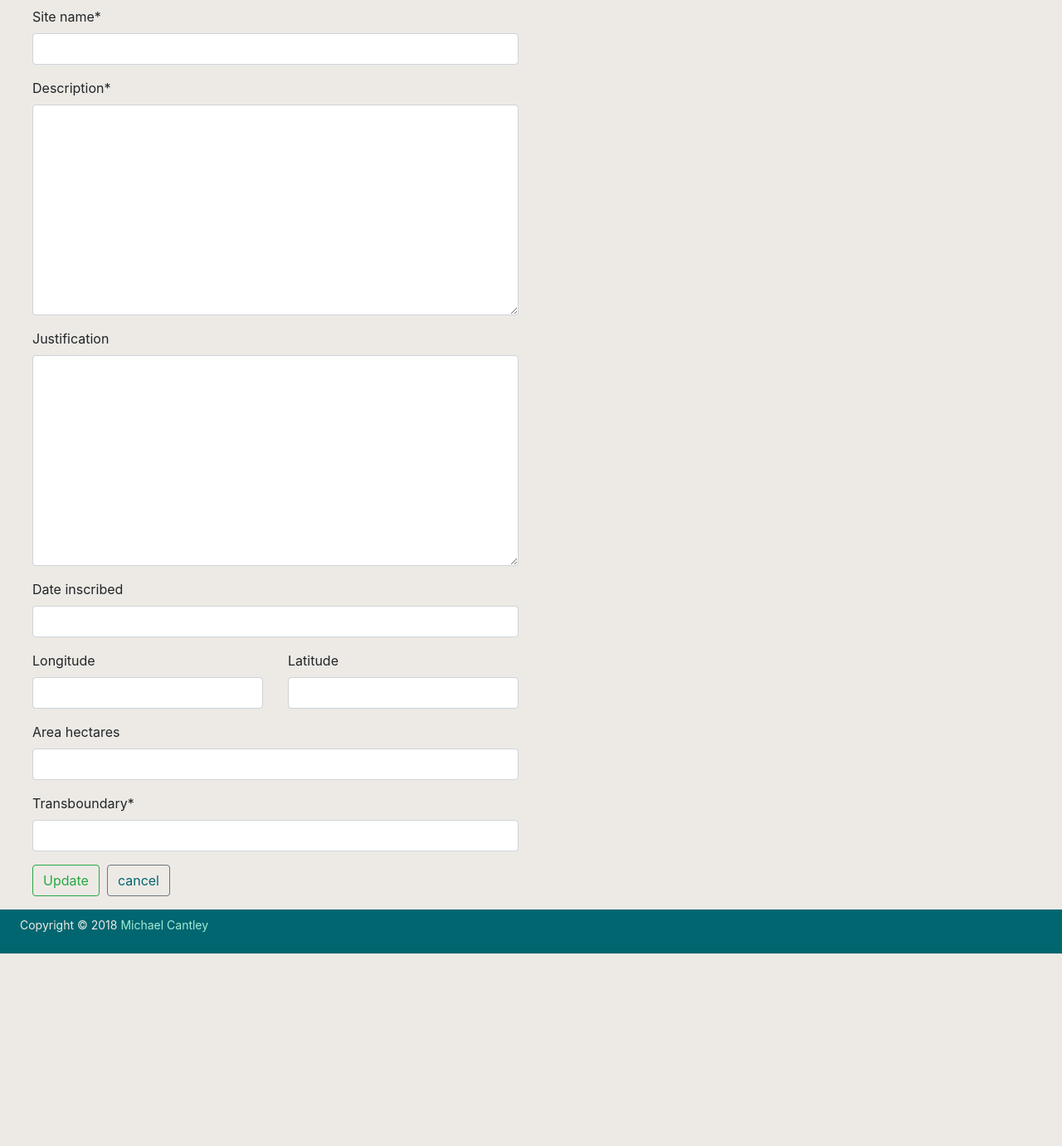
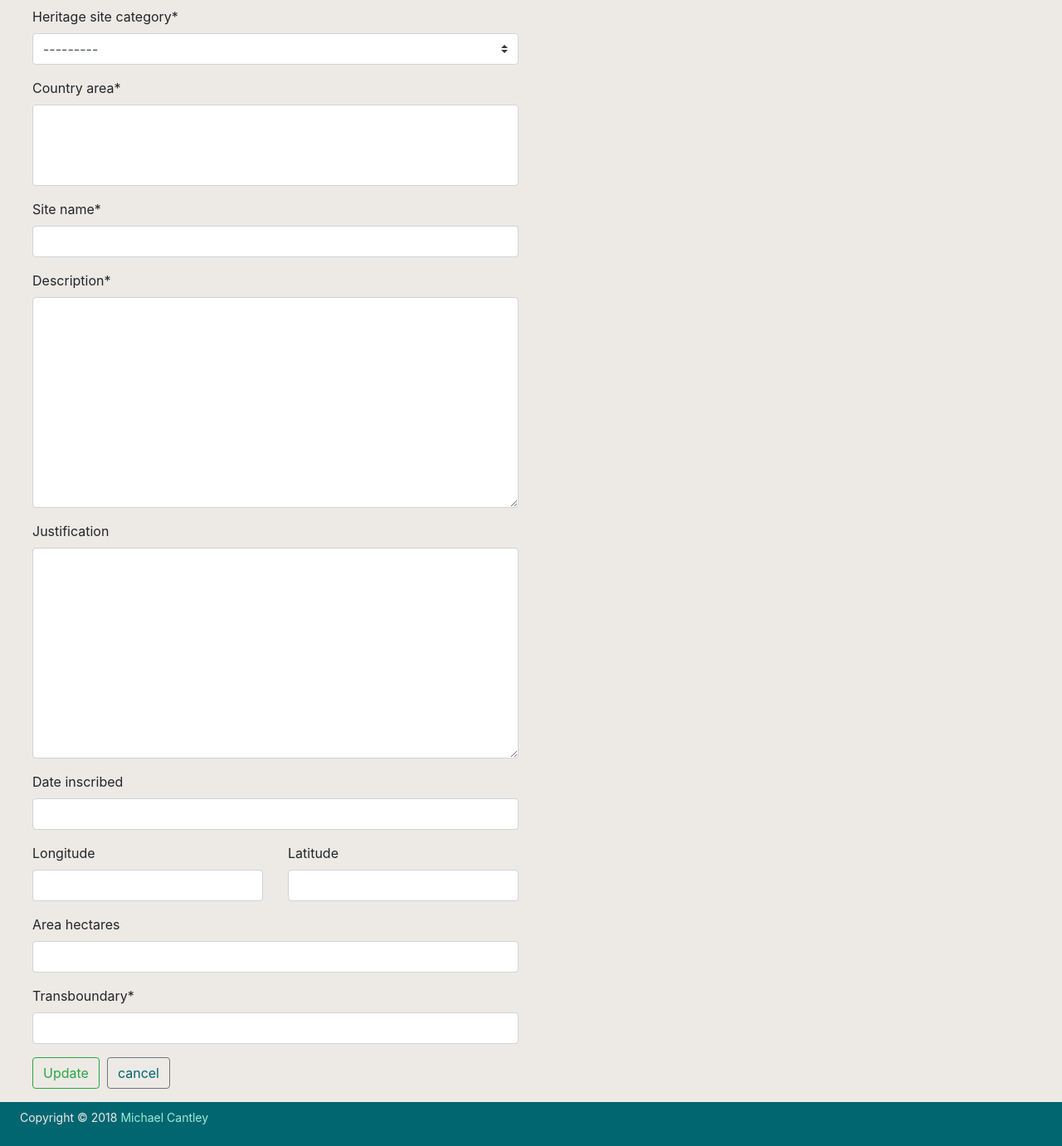
Before and after one commit to Michael-Cantley/heritagesites, a Django app: template heritagesites/templates/heritagesites/site_update.html in a window 1280 px wide. Shown: the part 110-1491 px from the top of the page at 83% size. Before the commit the page ends 1259 px from the top, so only its background shows below. Run offline with Django 3.2, Linux system fonts and the light colour scheme; the template is opened without the code that fills it: values that come from a table or form of the project are taken from there, others are empty; some libraries are stand-ins or nearby versions.

Commit message:
Assignment #8.4

```diff
--- a/heritagesites/templates/heritagesites/site_delete.html
+++ b/heritagesites/templates/heritagesites/site_delete.html
@@ -1,6 +1,4 @@
 {% extends 'heritagesites/base.html' %}
-
-{% load crispy_forms_tags %}
 
 {% block content %}
 
@@ -8,8 +6,7 @@
     {% csrf_token %}
     <p>Are you sure you want to delete the Heritage Site "{{ site.site_name }}"?</p>
     <button type="submit" class="btn btn-outline-danger">delete</button>
-    <a class="btn btn-outline-secondary" href="{% url 'site_detail' site.pk
-    %}">cancel</a>
+    <a class="btn btn-outline-secondary" href="{% url 'site_detail' site.pk %}">cancel</a>
   </form>
 
 {% endblock content %}
--- a/heritagesites/templates/heritagesites/site_update.html
+++ b/heritagesites/templates/heritagesites/site_update.html
@@ -13,6 +13,18 @@
   <form method="post" novalidate>
     {% csrf_token %}
 
+      <!-- Restore missing fields rendered using Bootstrap rows and columns classes -->
+      <div class="row">
+        <div class="col-6">
+          {{ form.heritage_site_category|as_crispy_field }}
+        </div>
+      </div>
+
+      <div class="row">
+        <div class="col-6">
+          {{ form.country_area|as_crispy_field }}
+        </div>
+      </div>
 
       <!-- Restore missing fields rendered using Bootstrap rows and columns classes -->
       <div class="row">
@@ -39,8 +51,6 @@
         </div>
       </div>
 
-
-  <!-- Restore missing fields rendered using Bootstrap rows and columns classes -->
       <div class="row">
         <div class="col-3">
           {{ form.longitude|as_crispy_field }}
--- a/heritagesites/views.py
+++ b/heritagesites/views.py
@@ -164,7 +164,7 @@ class SiteUpdateView(generic.UpdateView):
 class SiteDeleteView(generic.DeleteView):
 	model = HeritageSite
 	success_message = "Heritage Site deleted successfully"
-	success_url = reverse_lazy('site')
+	success_url = reverse_lazy('sites')
 	context_object_name = 'site'
 	template_name = 'heritagesites/site_delete.html'
 
```
Also changed, not shown: mysite/settings.py (+4 -7 lines). Lines whose indentation alone changed are shown as unchanged.
